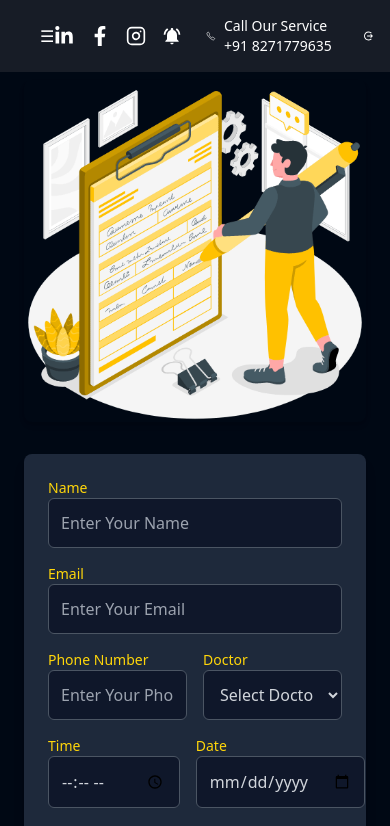
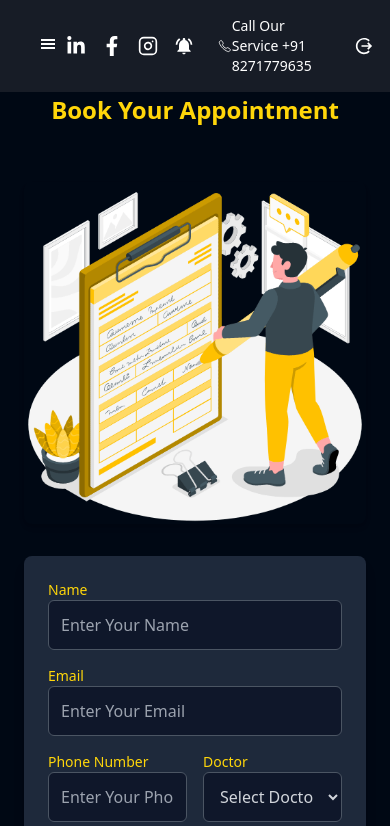
Before and after one commit to Vijaysharmagpj/Doctor, a React (Create React App) app: page /bookappointment in a window 390 px wide. Shown: the top 826 px of the page. Built offline with nearby package versions, Linux system fonts and the light colour scheme; the HTML template or start-up script is replaced by a standard one.

Commit message:
use GiHamburgerMenu and show navbar on mobile screen

```diff
--- a/src/Components/BookAppointment.jsx
+++ b/src/Components/BookAppointment.jsx
@@ -48,11 +48,11 @@ const BookAppointment = () => {
     <>
     <Navbar/>
     <div className="bg-[#000814] min-h-screen flex flex-col items-center justify-center p-6 md:p-12">
-      <div className="flex flex-col md:flex-row items-center justify-center gap-8 w-full max-w-5xl">
-        <div className="w-full md:w-1/2">
-          <h1 className="text-2xl font-bold text-center text-[#FFD60A] mb-6">
+      <div className="flex flex-col md:flex-row items-center justify-center gap-8 w-full max-w-5xl mt-[70px]">
+      <h1 className="text-2xl font-bold text-center text-[#FFD60A] mb-6">
             Book Your Appointment
           </h1>
+        <div className="w-full md:w-1/2">
           <img
             src={bookappointment}
             alt="Book Appointment"
--- a/src/Components/BookAppointmentList.jsx
+++ b/src/Components/BookAppointmentList.jsx
@@ -7,7 +7,7 @@ const BookAppointmentList = () => {
     <>
       <Navbar />
       <div className="p-6 min-h-screen" style={{ backgroundColor: "#171C26" }}>
-        <h2 className="text-3xl font-bold text-center mb-6 mt-[40px]" style={{ color: "#E2B609" }}>
+        <h2 className="text-3xl font-bold text-center mb-6 mt-[70px]" style={{ color: "#E2B609" }}>
           Book Appointment List
         </h2>
         <div className="flex flex-col md:flex-row items-center justify-center gap-8">
--- a/src/Components/Navbar.js
+++ b/src/Components/Navbar.js
@@ -1,4 +1,4 @@
-import React from "react";
+import React, { useState } from "react";
 import { Link } from "react-router-dom";
 import { FaLinkedinIn } from "react-icons/fa6";
 import { FaFacebookF } from "react-icons/fa";
@@ -7,19 +7,27 @@ import { IoCallOutline } from "react-icons/io5";
 import { MdNotificationsActive } from "react-icons/md";
 import { IoMdLogOut } from "react-icons/io";
 import { useNavigate } from 'react-router-dom';
+import { GiHamburgerMenu } from "react-icons/gi";
 
 const Navbar = () => {
   const navigate = useNavigate();
+  const [showMenu, setShowMenu] = useState(false);
+
   const handleLogout = () => {
     navigate('/');
   };
 
-  const handleNotification=()=>{
+  const handleNotification = () => {
     navigate("/bookappointmentlist");
-  }
+  };
+
+  const handleButtonToggle = () => {
+    setShowMenu(!showMenu);
+  };
 
   return (
-    <div className="flex justify-between w-full items-center p-4 bg-[#171C26] text-white fixed ">
+    <div>
+      <div className="flex justify-between w-full items-center p-4 bg-[#171C26] text-white fixed">
         {/* Left side of the Navbar */}
         <div className="flex space-x-6">
           <nav className="hidden md:flex space-x-6">
@@ -34,35 +42,60 @@ const Navbar = () => {
 
           {/* Mobile Menu Button */}
           <div className="md:hidden">
-          <button className="text-white">☰</button> {/* You can replace this with a hamburger icon */}
+            <button className="text-white mr-[5px]" onClick={handleButtonToggle}>
+              <GiHamburgerMenu />
+            </button>
           </div>
         </div>
 
         {/* Right side of the Navbar */}
-      <div className="flex items-center space-x-6">
+        <div className="flex items-center space-x-6 ml-[5px]">
           {/* Social Media Icons */}
           <div className="flex space-x-4 text-xl">
-        <a href="https://www.linkedin.com/feed/"
+            <a
+              href="https://www.linkedin.com/feed/"
               target="_blank"
-        className="hover:text-gray-300 cursor-pointer">
+              rel="noreferrer"
+              className="hover:text-gray-300 cursor-pointer"
+            >
               <FaLinkedinIn />
             </a>
             <FaFacebookF className="hover:text-gray-300 cursor-pointer" />
             <LuInstagram className="hover:text-gray-300 cursor-pointer" />
             <MdNotificationsActive
               onClick={handleNotification}
-           className="hover:text-gray-300 cursor-pointer" />
+              className="hover:text-gray-300 cursor-pointer"
+            />
           </div>
 
           {/* Contact */}
-        <div className="flex items-center space-x-2 text-sm">
-          <IoCallOutline className="text-lg" />
+          <div className="flex items-center text-sm">
+            <IoCallOutline className="text-3xl" />
             <span>Call Our Service +91 8271779635</span>
           </div>
+          <div className="hover:text-gray-300 cursor-pointer text-2xl">
           <IoMdLogOut
             onClick={handleLogout}
-        className="hover:text-gray-300 cursor-pointer text-xl" />
+            className="text-xl"
+          />
           </div>
+        </div>
+      </div>
+
+      {/* Mobile Menu Dropdown */}
+      {showMenu && (
+        <div className="md:hidden fixed top-20 left-0 w-full bg-[#171C26] text-white z-50 p-4 shadow-lg flex items-center justify-center">
+          <nav className="flex flex-col space-y-4">
+            <Link to="/home" className="hover:text-gray-300">Home</Link>
+            <Link to="/about" className="hover:text-gray-300">About</Link>
+            <Link to="/treatment" className="hover:text-gray-300">Treatment</Link>
+            <Link to="/doctor" className="hover:text-gray-300">Doctor</Link>
+            <Link to="/diet" className="hover:text-gray-300">Diet</Link>
+            <Link to="/firstaid" className="hover:text-gray-300">First Aid</Link>
+            <Link to="/contact" className="hover:text-gray-300">Contact</Link>
+          </nav>
+        </div>
+      )}
     </div>
   );
 };
```
Lines whose indentation alone changed are shown as unchanged.
